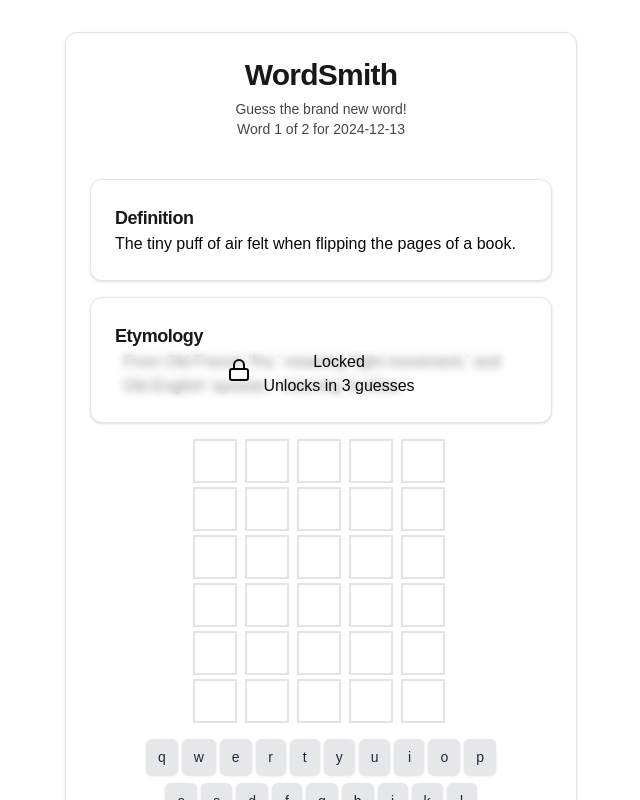
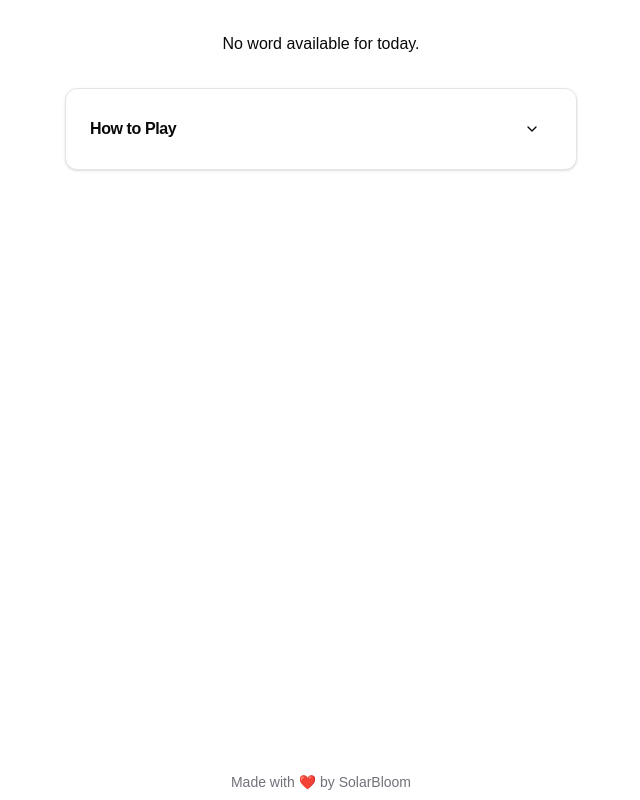
Before and after one commit to Nevter/WordSmith, a Next.js app: page / in a window 1280 px wide. Shown: the top 800 px of the page, without its empty margins (319-959 px from the left). Built offline with nearby package versions, Linux system fonts and the light colour scheme.

Commit message:
Fix up the words list

```diff
--- a/src/data/words.ts
+++ b/src/data/words.ts
@@ -1,16 +1,16 @@
 import { WordListType } from "@/types/types";
 
 export const madeUpWords: Record<string, WordListType> = {
-  "2024-12-13": [
+  "2025-04-15": [
     {
-      word: "frisp",
-      definition: "The tiny puff of air felt when flipping the pages of a book.",
-      etymology: "From Old French 'fris,' meaning 'light movement,' and Old English 'spowan,' meaning 'to blow.'"
+      "word": "frisp",
+      "definition": "The tiny puff of air felt when flipping the pages of a book.",
+      "etymology": "From Old French 'fris,' meaning 'light movement,' and Old English 'spowan,' meaning 'to blow.'"
     },
     {
-      word: "glarn",
-      definition: "The loud noise made when dragging a heavy chair across the floor.",
-      etymology: "Derived from Middle English 'glare,' meaning 'harsh,' and Old Norse 'arn,' meaning 'to scrape.'"
+      "word": "glarn",
+      "definition": "The loud noise made when dragging a heavy chair across the floor.",
+      "etymology": "Derived from Middle English 'glare,' meaning 'harsh,' and Old Norse 'arn,' meaning 'to scrape.'"
     }
   ],
   "2025-04-16": [
@@ -169,7 +169,7 @@ export const madeUpWords: Record<string, WordListType> = {
       "etymology": "From Scots 'glent' (a sudden glance) and Old Norse 'lent' (to lend, give for a moment)."
     }
   ],
-  "2025-04-15": [
+  "2025-04-29": [
     {
       "word": "flarn",
       "definition": "The fleeting sense of satisfaction from a small, meaningless task.",
```
